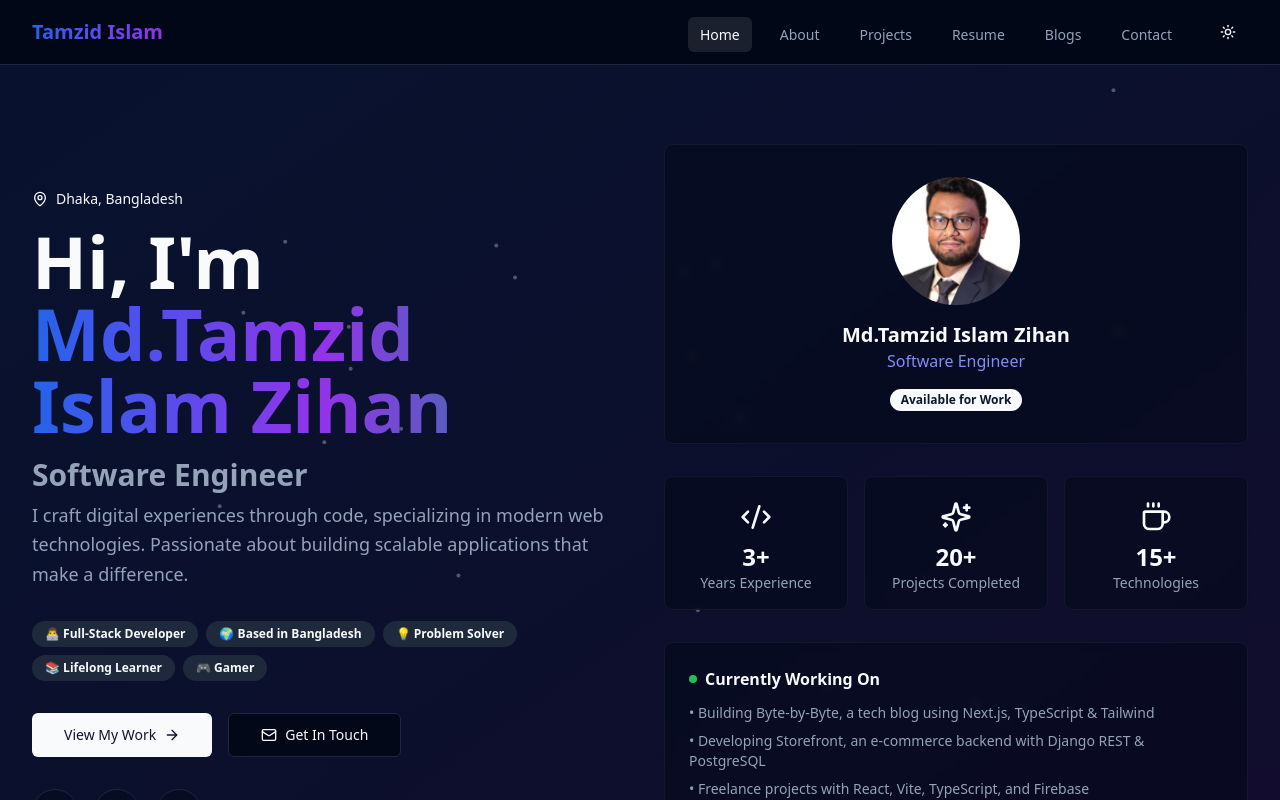
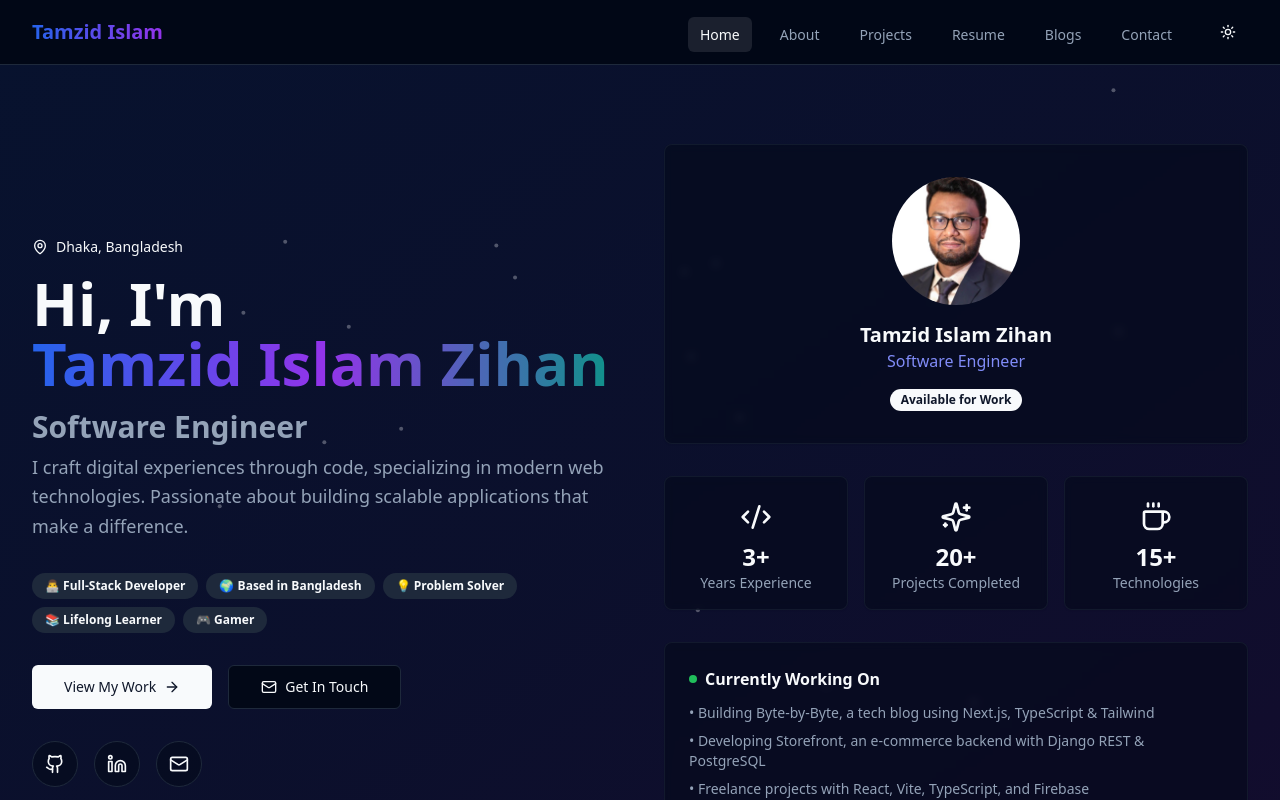
Before and after one commit to tamjidzihan/portfolio, a React (Vite) app: page / in a window 1280 px wide. Shown: the top 800 px of the page. Built offline with nearby package versions, Linux system fonts and the light colour scheme.

Commit message:
fix: update personal information and improve contact link functionality

```diff
--- a/index.html
+++ b/index.html
@@ -5,7 +5,7 @@
   <meta charset="UTF-8" />
   <meta name="viewport" content="width=device-width, initial-scale=1.0" />
   <link rel="icon" type="image/svg+xml" href="/ic_tiz_dev.png" />
-  <title>Md. Tamzid Islam - Software Engineer Portfolio</title>
+  <title>Tamzid Islam Zihan - Software Engineer Portfolio</title>
   <meta name="description"
     content="Portfolio of Md. Tamzid Islam - Software Engineer specializing in React, TypeScript, Python, and modern web technologies" />
   <meta name="author" content="Md. Tamzid Islam" />
--- a/src/data/index.ts
+++ b/src/data/index.ts
@@ -41,10 +41,6 @@ export const contactLinks = [
     }
 ];
 
-
-
-
-
 export const quickFacts = [
     "👨‍💻 Full-Stack Developer",
     "🌍 Based in Bangladesh",
@@ -55,7 +51,7 @@ export const quickFacts = [
 
 export const personalInfo = {
     profilepic: profilePic,
-    fullName: "Md.Tamzid Islam Zihan",
+    fullName: "Tamzid Islam Zihan",
     nickname: "Tamzid",
     location: "Dhaka, Bangladesh",
     occupation: "Software Engineer",
@@ -505,15 +501,15 @@ export const socialLinks = [
     {
         icon: Linkedin,
         label: 'LinkedIn',
-        value: 'linkedin.com/in/tamjid-islam',
-        href: 'https://linkedin.com/in/tamjid-islam',
+        value: 'linkedin.com/in/tamzid-islam/',
+        href: 'https://www.linkedin.com/in/tamzid-islam/',
         description: 'Professional network'
     },
     {
         icon: Github,
         label: 'GitHub',
-        value: 'github.com/tamzid-islam',
-        href: 'https://github.com/tamzid-islam',
+        value: 'github.com/tamjidzihan',
+        href: 'https://github.com/tamjidzihan',
         description: 'Code repositories'
     },
     {
--- a/src/pages/Contact.tsx
+++ b/src/pages/Contact.tsx
@@ -18,8 +18,6 @@ const Contact = () => {
         message: ''
     });
     const [isSubmitted, setIsSubmitted] = useState(false);
-
-
 
     const handleInputChange = (e: React.ChangeEvent<HTMLInputElement | HTMLTextAreaElement>) => {
         setFormData({
--- a/src/pages/Home.tsx
+++ b/src/pages/Home.tsx
@@ -37,7 +37,7 @@ const Home = () => {
                 </motion.div>
 
                 <motion.h1
-                  className="text-4xl sm:text-6xl lg:text-7xl font-bold"
+                  className="text-4xl sm:text-5xl lg:text-6xl font-bold"
                   initial={{ opacity: 0, y: 30 }}
                   animate={{ opacity: 1, y: 0 }}
                   transition={{ delay: 0.3 }}
--- a/src/pages/Projects.tsx
+++ b/src/pages/Projects.tsx
@@ -5,6 +5,7 @@ import { Badge } from '@/components/ui/badge';
 import { Button } from '@/components/ui/button';
 import { Tabs, TabsContent, TabsList, TabsTrigger } from '@/components/ui/tabs';
 import { projects, projectStats, toolkit } from '@/data';
+import { Link } from 'react-router-dom';
 
 const Projects = () => {
   const containerVariants = {
@@ -382,10 +383,10 @@ const Projects = () => {
                 </p>
                 <div className="flex flex-col sm:flex-row gap-4 justify-center">
                   <Button asChild size="lg">
-                    <a href="mailto:tamjidzihan@gmail.com" className="flex items-center gap-2">
+                    <Link to={'/contact'} className="flex items-center gap-2">
                       Start a Project
                       <ArrowRight className="h-4 w-4" />
-                    </a>
+                    </Link>
                   </Button>
                   <Button variant="outline" size="lg" asChild>
                     <a href="/resume" className="flex items-center gap-2">
```
